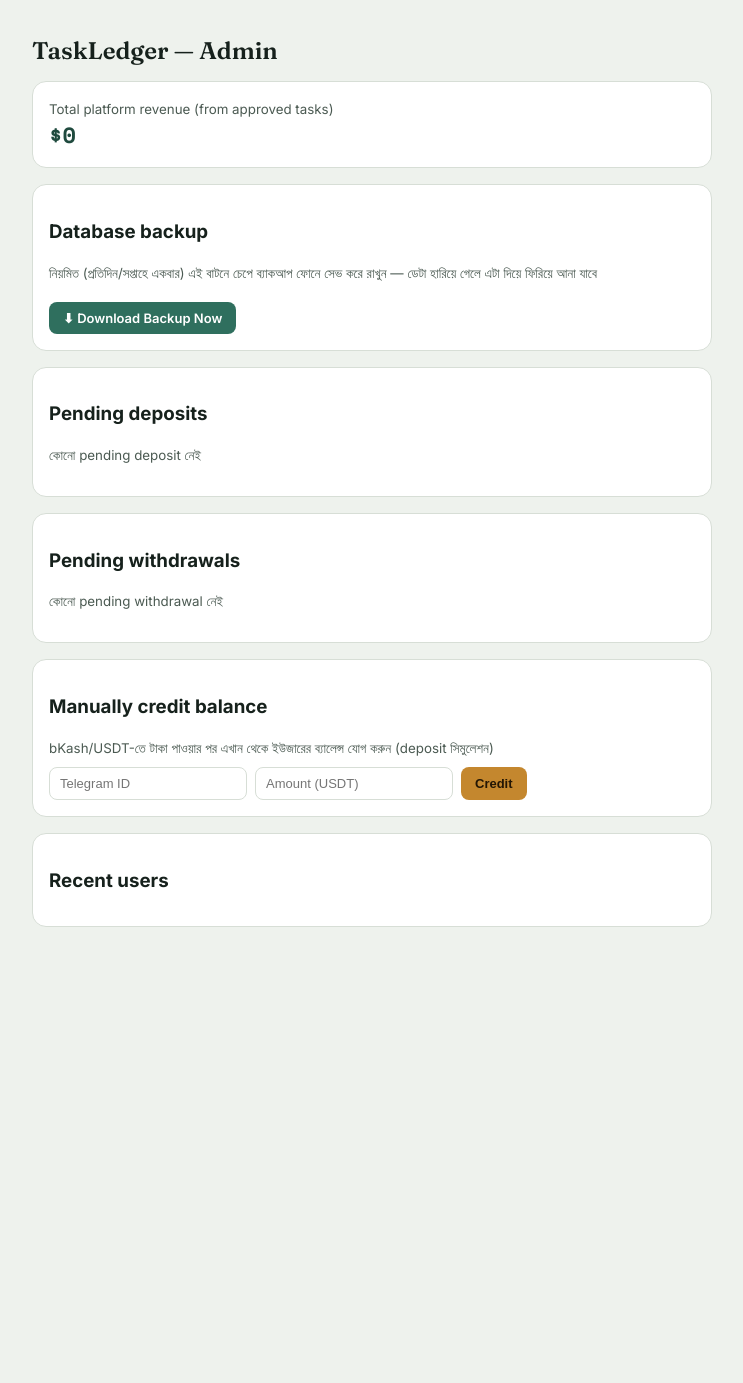
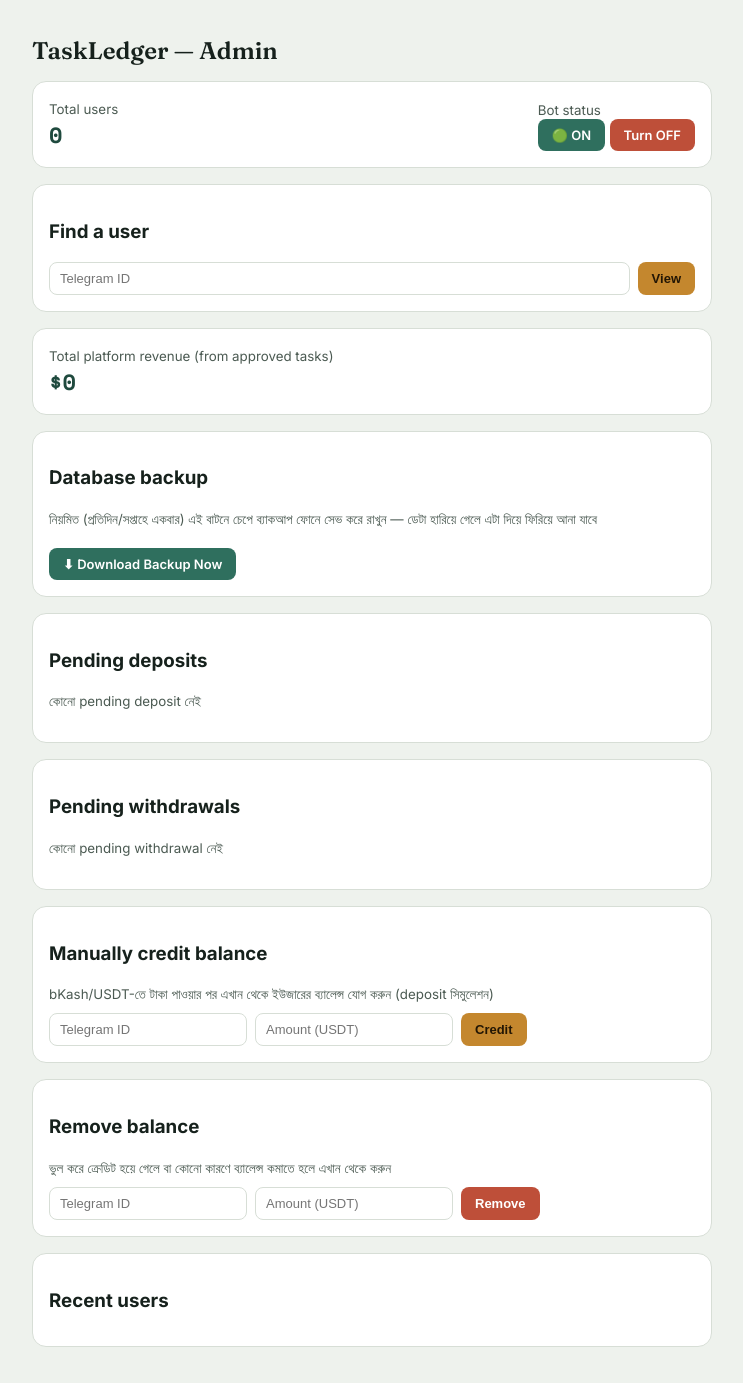
Before and after one commit to fahimahmed893/taskpay660_bot, a Flask app: page /admin/taskpay-admin-panel-fahim660 in a window 1280 px wide. Shown: the whole page, without its empty margins (268-1011 px from the left). Before the commit the page ends 927 px from the top, so only its background shows below. Run offline with Flask 3, Linux system fonts and the light colour scheme; data that the repository does not hold is empty.

Commit message:
Update admin.html

```diff
--- a/templates/admin.html
+++ b/templates/admin.html
@@ -24,6 +24,31 @@
 </head>
 <body>
   <h1>TaskLedger — Admin</h1>
+
+  <div class="card" style="display:flex;justify-content:space-between;align-items:center;flex-wrap:wrap;gap:10px;">
+    <div>
+      <small>Total users</small>
+      <div class="revenue" style="font-size:22px;">{{ total_users }}</div>
+    </div>
+    <div>
+      <small>Bot status</small><br>
+      {% if bot_enabled %}
+        <span class="btn pay" style="cursor:default;">🟢 ON</span>
+        <a class="btn reject" href="/admin/{{ secret }}/bot/toggle">Turn OFF</a>
+      {% else %}
+        <span class="btn reject" style="cursor:default;">🔴 OFF</span>
+        <a class="btn pay" href="/admin/{{ secret }}/bot/toggle">Turn ON</a>
+      {% endif %}
+    </div>
+  </div>
+
+  <div class="card">
+    <h3>Find a user</h3>
+    <form onsubmit="window.location.href='/admin/{{ secret }}/user/'+document.getElementById('searchtid').value; return false;" style="display:flex;gap:8px;">
+      <input type="number" id="searchtid" placeholder="Telegram ID" required style="flex:1;">
+      <button class="btn credit" type="submit">View</button>
+    </form>
+  </div>
 
   <div class="card">
     <small>Total platform revenue (from approved tasks)</small>
@@ -66,6 +91,7 @@
       <div class="row">
         <div>
           <b>{{ w.username or w.first_name }}</b> — ${{ "%.2f"|format(w.amount) }} via {{ w.method }}
+          <br><small>পাঠাতে হবে: {{ w.account_details }}</small>
           <br><small>{{ w.created_at }}</small>
         </div>
         <div>
@@ -87,10 +113,26 @@
   </div>
 
   <div class="card">
+    <h3>Remove balance</h3>
+    <small>ভুল করে ক্রেডিট হয়ে গেলে বা কোনো কারণে ব্যালেন্স কমাতে হলে এখান থেকে করুন</small>
+    <form method="POST" action="/admin/{{ secret }}/debit" style="margin-top:10px;display:flex;gap:8px;flex-wrap:wrap;">
+      <input type="number" name="telegram_id" placeholder="Telegram ID" required>
+      <input type="number" step="0.01" name="amount" placeholder="Amount (USDT)" required>
+      <button class="btn reject" type="submit">Remove</button>
+    </form>
+  </div>
+
+  <div class="card">
     <h3>Recent users</h3>
     {% for u in users %}
       <div class="row">
-        <div>{{ u.username and '@'+u.username or u.first_name }} <small>(ID: {{ u.telegram_id }})</small></div>
+        <div>
+          <a href="/admin/{{ secret }}/user/{{ u.telegram_id }}" style="color:var(--ink);text-decoration:underline;">
+            {{ u.username and '@'+u.username or u.first_name }}
+          </a>
+          <small>(ID: {{ u.telegram_id }})</small>
+          {% if u.banned %}<span class="btn reject" style="cursor:default;padding:3px 8px;font-size:11px;">BANNED</span>{% endif %}
+        </div>
         <div><b>${{ "%.2f"|format(u.balance) }}</b></div>
       </div>
     {% endfor %}
```
